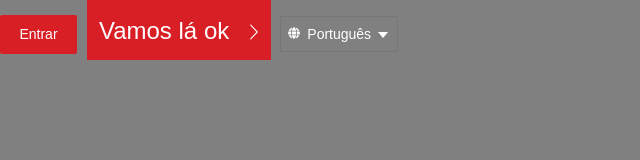
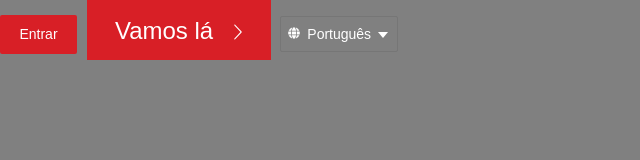
Before and after one commit to EdsonTomasDev/Projeto-Netflix, a plain HTML site: page index.html in a window 1280 px wide. Shown: the whole page, without its empty margins (0-640 px from the left). Drawn offline with Linux system fonts and the light colour scheme.

Commit message:
Retirado o OK

```diff
--- a/index.html
+++ b/index.html
@@ -11,7 +11,7 @@
 <body style="background: gray;">
     <button class="btn-mediun">Entrar</button>
     <button class="btn-larger">
-        Vamos lá ok
+        Vamos lá
         <img src="assets/btn-arrows.svg" alt="">
     </button>
 
```
